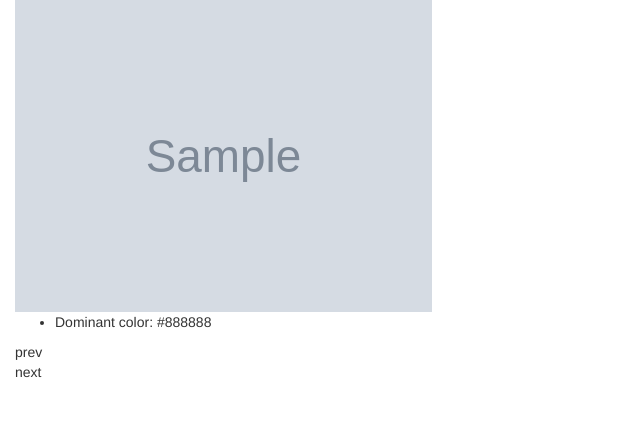
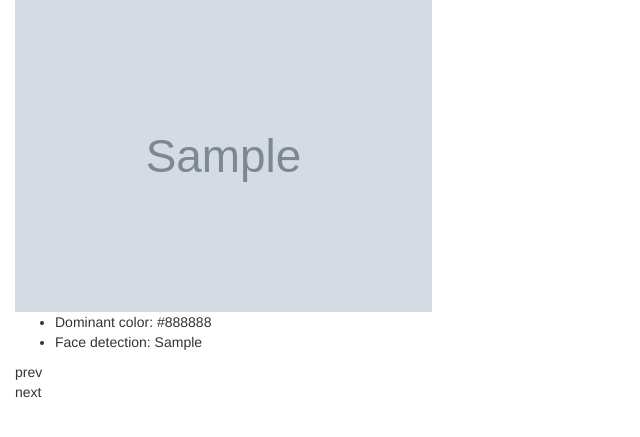
Before and after one commit to JungesAngebot/thumbnail-extractor, a Flask app: template templates/index.html in a window 1280 px wide. Shown: the top 437 px of the page, without its empty margins (0-640 px from the left). Run offline with Flask 2, Linux system fonts and the light colour scheme; the template is opened without the code that fills it: most values are stand-ins (such as "Sample title", 1, 10 or a date in 2020); grey boxes marked "Sample" are stand-in pictures; some libraries are stand-ins or nearby versions.

Commit message:
- more json to playout

```diff
--- a/templates/index.html
+++ b/templates/index.html
@@ -10,6 +10,7 @@
                         <img src="{{ url_for('static', filename='images/' + image.static_url_ref) }}" width="300">
                         <ul>
                             <li>Dominant color: {{ image.dominant_color }}</li>
+                            <li>Face detection: {{ image.face_detection }}</li>
                         </ul>
                     </div>
                 {% endfor %}
```
